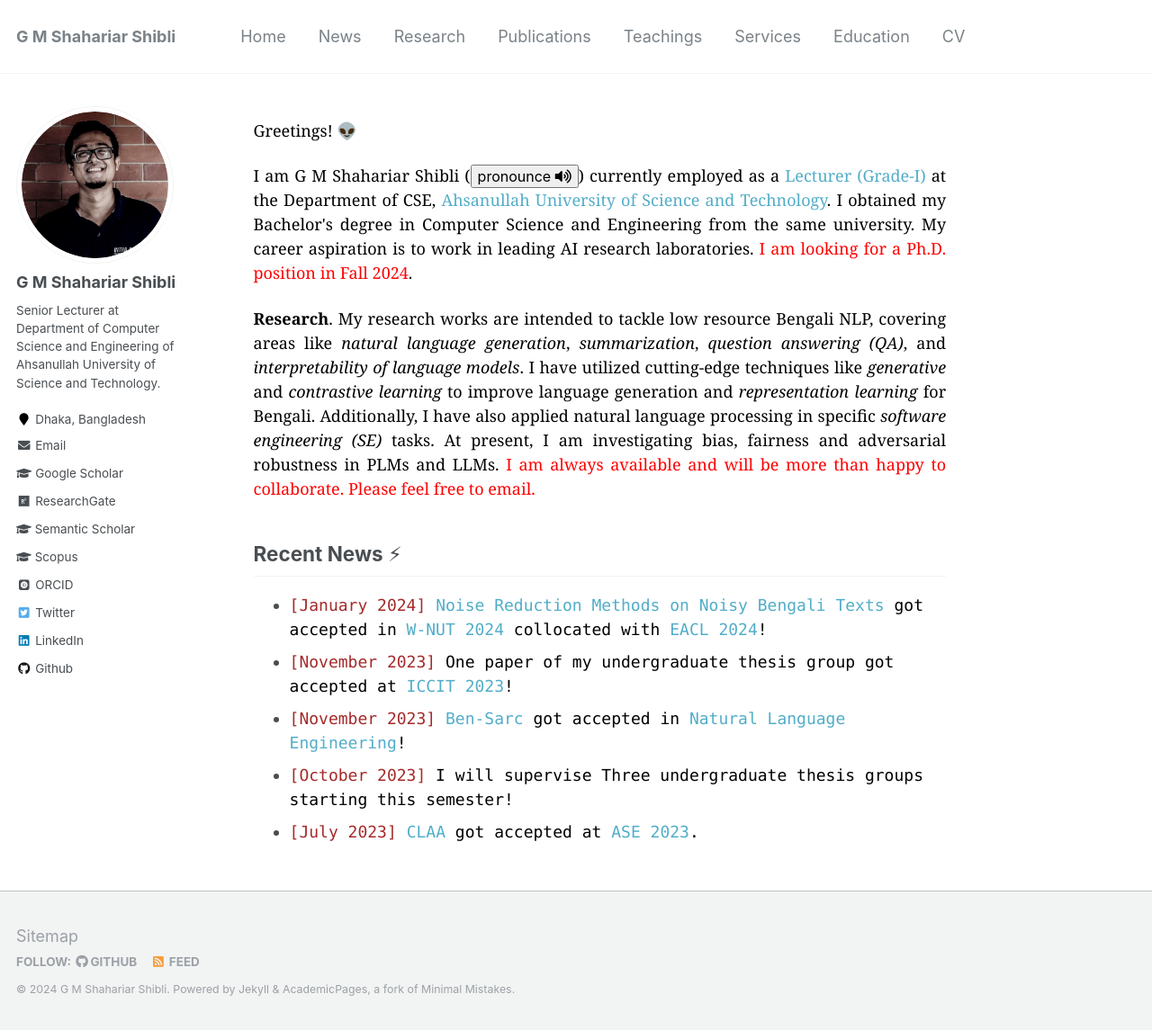
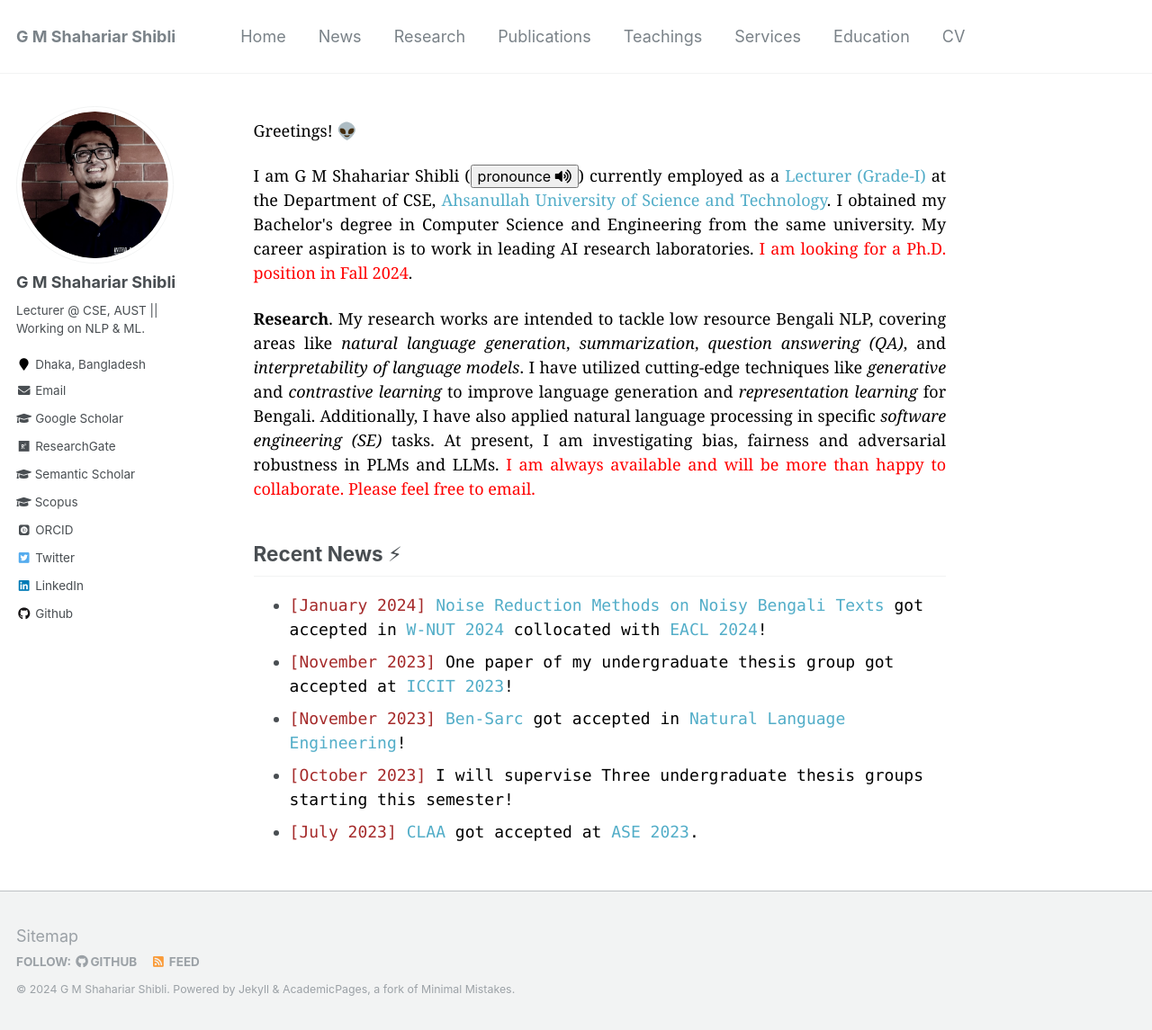
Before and after one commit to shahariar-shibli/shahariar-shibli.github.io, a Jekyll site: the page built from _pages/about.md, in a window 1280 px wide and 1145 px high. Shown: the whole window at 90% size. Built offline with Jekyll 4.4.1, drawn with Linux system fonts in a browser that asks for light colours; some web fonts are replaced.

Commit message:
Update _config.yml

```diff
--- a/_config.yml
+++ b/_config.yml
@@ -82,7 +82,7 @@ analytics:
 author:
   name             : "G M Shahariar Shibli"
   avatar           : "profile.jpg"
-  bio              : "Senior Lecturer at Department of Computer Science and Engineering of Ahsanullah University of Science and Technology."
+  bio              : "Lecturer @ CSE, AUST || Working on NLP & ML."
   location         : "Dhaka, Bangladesh"
   employer         :
   pubmed           : #"https://www.ncbi.nlm.nih.gov/pubmed/?term=john+snow"
```
